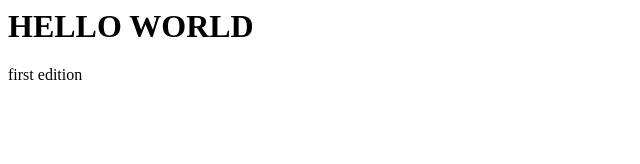
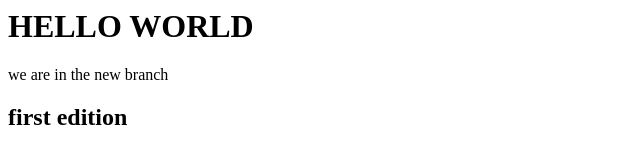
Before and after one commit to hanningto/test1, a plain HTML site: page index.html in a window 1280 px wide. Shown: the whole page, without its empty margins (0-640 px from the left). Drawn offline with Linux system fonts and the light colour scheme.

Commit message:
Working in a branch

```diff
--- a/index.html
+++ b/index.html
@@ -1,2 +1,3 @@
 <h1>HELLO WORLD </H1
-<h2>first edition </h2>
+
+<h1>we are in the new branch</1><h2>first edition </h2>
```
